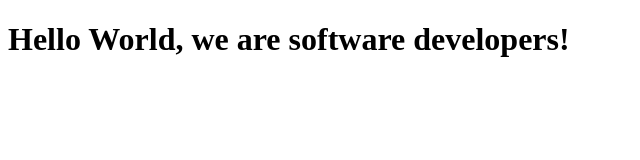
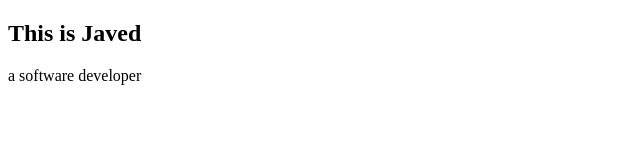
Before and after one commit to sajibarafatsiddiqui/htmlcssproject, a plain HTML site: page index.html in a window 1280 px wide. Shown: the whole page, without its empty margins (0-640 px from the left). Drawn offline with Linux system fonts and the light colour scheme.

Commit message:
feature 1&2 completed

```diff
--- a/index.html
+++ b/index.html
@@ -22,6 +22,9 @@
 
     -->
     <script  src="js/index.js"></script>
-    <h1>Hello World, we are software developers!</h1>
+    <section id="welcome-section" class="welcome-section">
+      <h1>This is Javed</h1>
+      <p>a software developer</p>
+    </section>
   </body>
 </html>
```
